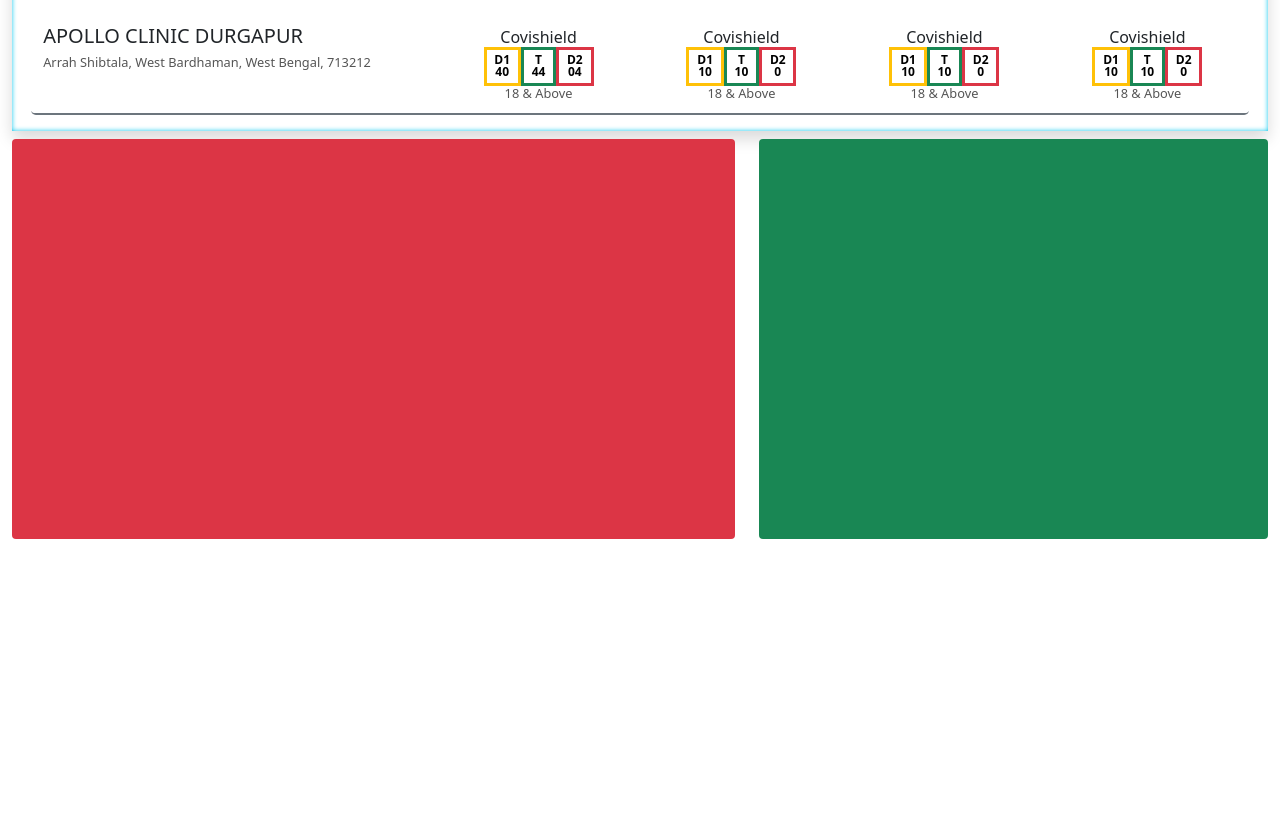
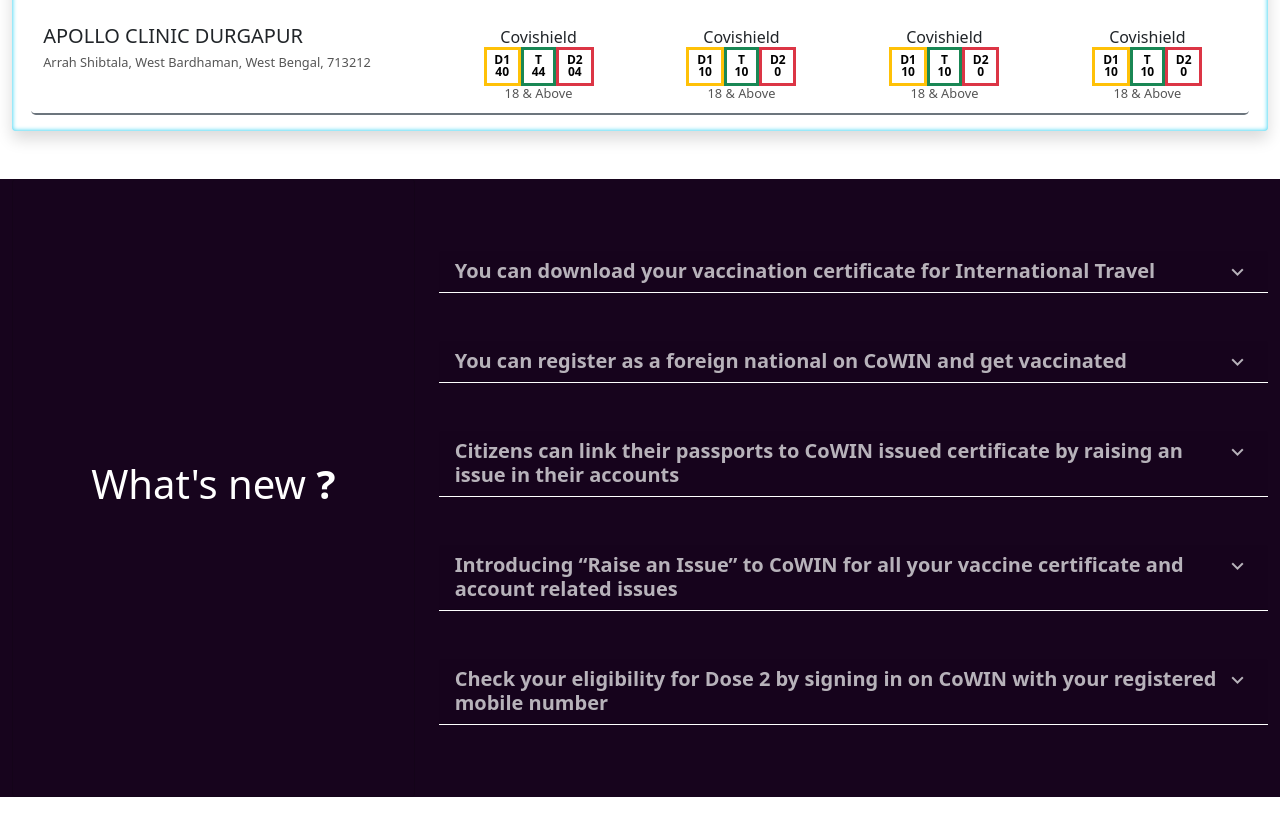
Before and after one commit to anirbansanu/c19, a React (Create React App) app: page / in a window 1280 px wide. Shown: the part 1620-2456 px from the top of the page. Before the commit the page ends 2207 px from the top, so only its background shows below. Built offline with nearby package versions, Linux system fonts and the light colour scheme.

Commit message:
Container 2 is added and ready to use

```diff
--- a/package.json
+++ b/package.json
@@ -9,6 +9,7 @@
     "bootstrap": "^5.1.3",
     "bootstrap-icons": "^1.6.1",
     "gh-pages": "^3.2.3",
+    "material-icons": "^1.10.1",
     "react": "^17.0.2",
     "react-bootstrap": "^2.0.0",
     "react-bootstrap-icons": "^1.6.1",
--- a/src/App.css
+++ b/src/App.css
@@ -26,7 +26,7 @@
 /* ===== Scrollbar CSS ===== */
   /* Firefox */
   * {
-    scrollbar-width: 8px;
+    scrollbar-width: 10px;
     scrollbar-color: linear-gradient(131deg, rgba(124,246,93,1) 12%, rgba(51,51,51,1) 30%, rgba(51,51,51,1) 68%, rgba(238,96,247,1) 78%) transparent;
 
 
@@ -34,7 +34,7 @@
 
   /* Chrome, Edge, and Safari */
   *::-webkit-scrollbar {
-    width: 8px;
+    width: 10px;
   }
 
   *::-webkit-scrollbar-track {
@@ -44,6 +44,6 @@
   *::-webkit-scrollbar-thumb {
     background: linear-gradient(-85deg, rgb(60, 116, 199) 12%, rgb(38, 227, 252) 78%);
     border-radius: 10px;
-    border: 0;
-    border-color: transparent;
+    border: 2px solid ;
+    border-color: #fff;
   }
--- a/src/components/Containers/Container2.jsx
+++ b/src/components/Containers/Container2.jsx
@@ -1,20 +1,72 @@
 import React, { Component } from 'react'
-import { Container,Row,Col,Card } from 'react-bootstrap'
+import { Container } from 'react-bootstrap'
+import AniCard from '../AniCard/AniCard'
+import './Containers.css'
 
 export default class Container2 extends Component {
     render() {
         return (
             <div>
-                <Container fluid className="container2"  >
-                    <Row>
-                        <Col className="container1-col mt-2" xs={{span: 12, order: 1 }} sm={{span: 12, order: 1 }} md={{span: 6, order: 1 }} lg={{span: 7, order: 1 }} >
-                            <Card className="bg-danger" style={{width:"100%",minHeight:"400px"}} ></Card>
-                        </Col>
-                        <Col className="container1-col mt-5 mt-md-2" xs={{span: 12, order: 2 }} sm={{span: 12, order: 2 }} md={{span: 6, order: 2 }} lg={{span: 5, order: 2 }}>
-                            <Card className="bg-success" style={{width:"100%",minHeight:"400px"}} ></Card>
-                        </Col>
+                <Container fluid className="container2 container-fluid mt-5 text-white bg-dark-purple">
+                    <div className="row container2-row">
+                        <div className="col-12 col-md-5 col-lg-4 bg-dark-purple">
+                            <div className="card whts-new-card justify-content-center align-align-items-center text-center" style={{width:"100%",height:"100%", background:'rgb(23, 4, 29)'}} >
+                                <h1>What's new <b>?</b></h1>
+                            </div>
+                        </div>
+                        <div className='col-12 col-md-7 col-lg-8' style={{minHeight: '500px',height: 'auto'}}>
+                            <div className="row m-0 pt-4 pb-4">
+                                <AniCard
+                                    className="border-0 border-bottom border-white mt-5 mb-5 rounded-0"
+                                    title='You can download your vaccination certificate for International Travel'
+                                    expandBtn={true} expandIcon='expand_more' collapseIcon="expand_less"
+                                    transparent='ani-bg-transparent-txt-white' expand={false} height="100px"
+                                >
+                                    <p>This new feature allows fully vaccinated citizens to update existing photo identity to passport number and date of birth to get International Travel Certificate.</p>
+                                </AniCard>
+                                <AniCard className="border-0 border-bottom border-white mb-5 rounded-0" title='You can register as a foreign national on CoWIN and get vaccinated' expandBtn={true} expandIcon='expand_more' collapseIcon="expand_less" transparent='ani-bg-transparent-txt-white' expand={false} height="150px">
+                                    <p>New feature has been provided for foreign national. You can easily be vaccinated just by providing your basic details. If you have been administered with Dose 1 vaccine in foreign country, you'll have provide it's details to Vaccinator while going for Vaccination.</p>
+                                </AniCard>
+                                <AniCard
+                                    className="border-0 border-bottom border-white mb-5 rounded-0"
+                                    title='Citizens can link their passports to CoWIN issued certificate by raising an issue in their accounts'
+                                    expandBtn={true}
+                                    expandIcon='expand_more'
+                                    collapseIcon="expand_less"
+                                    transparent='ani-bg-transparent-txt-white'
+                                    expand={false}
+                                    height="150px"
+                                >
+                                    <p>This is a new feature provided where you can link your passport by entering Passport number. In order to link your passport to the certificate you need to login into your CoWIN portal and then raise an issue to get your passport linked by clicking on "Add Passport Details to my vaccination certificate"</p>
+                                </AniCard>
+                                <AniCard
+                                    className="border-0 border-bottom border-white mb-5 rounded-0"
+                                    title='Introducing “Raise an Issue” to CoWIN for all your vaccine certificate and account related issues'
+                                    expandBtn={true}
+                                    expandIcon='expand_more'
+                                    collapseIcon="expand_less"
+                                    transparent='ani-bg-transparent-txt-white'
+                                    expand={false}
+                                    height="150px"
+                                >
+                                    <p>You can now get all your Issues related to your Vaccine Certificate at one place. All you need to do is to login to your CoWIN portal and click on "Raise an Issue" . Multiple Issue options are provided. You can raise your concerned issues accordingly.</p>
+                                </AniCard>
+                                <AniCard
+                                    className="border-0 border-bottom border-white mb-5 rounded-0"
+                                    title='Check your eligibility for Dose 2 by signing in on CoWIN with your registered mobile number'
+                                    expandBtn={true}
+                                    expandIcon='expand_more'
+                                    collapseIcon="expand_less"
+                                    transparent='ani-bg-transparent-txt-white'
+                                    expand={false}
+                                    height="150px"
+                                >
+                                    <p>Citizens administered with dose 1 can now check their eligibility for Dose 2 by performing a single step. "Login to your CoWIN portal" and there you have your eligibility mention next to your name, highlighted as "No. of Days left for Dose 2".</p>
+                                </AniCard>
+                            </div>
+                        </div>
 
-                    </Row>
+                    </div>
                 </Container>
             </div>
         )
--- a/src/components/Containers/Containers.css
+++ b/src/components/Containers/Containers.css
@@ -0,0 +1,6 @@
+.container2{
+    background: rgb(255, 255, 255);
+}
+.bg-dark-purple {
+    background-color:rgb(23, 4, 29) !important;
+}
--- a/src/components/Inputs/SelectInput.jsx
+++ b/src/components/Inputs/SelectInput.jsx
@@ -7,18 +7,26 @@
     constructor(props){
         super(props);
         this.state={
-            selectInput:"",
+            disable: this.props.disable===undefined?false:this.props.disable,
+            selectInput:this.props.defaultOption,
             optionsArray: ["Bihar","Goa"],
         }
         // this.setState({optionsArray:this.props.optionsArray});
-        // this.handleStatus = this.handleStatus.bind(this);
+        this.handleSelect = this.handleSelect.bind(this);
+
+    }
+    handleSelect(ev){
+        this.setState({
+            selectInput: ev.target.value
+        });
+
     }
 
     render() {
         return (
             <>
                 <FloatingLabel className="mt-5 mt-sm-4 mt-md-4" controlId="floatingSelectGrid" label={this.props.label}>
-                    <Form.Select aria-label="Floating label select example">
+                    <Form.Select disable={this.state.disable} aria-label="Floating label select example" onChange={this.handleSelect} value={this.state.selectInput}>
                         <option>{this.props.defaultOption}</option>
                         {
                             Array.isArray(this.props.optionsArray)?this.props.optionsArray.map(
--- a/src/components/Tabs/C19Tabs.jsx
+++ b/src/components/Tabs/C19Tabs.jsx
@@ -8,11 +8,11 @@
             <>
                 <Tabs defaultActiveKey="By-District" id="uncontrolled-tab-example" className="mb-3">
                     <Tab eventKey="By-District" title="By District">
-                        <SelectInput label="Select" defaultOption='Your State' optionsArray={["West Bengal","Maharastra","J&K",'Ladak']}/>
-                        <SelectInput label="Select" defaultOption='Your District' optionsArray={[]}/>
+                        <SelectInput disable="false" label="Select" defaultOption='Your State' optionsArray={["West Bengal","Maharastra","J&K",'Ladak']}/>
+                        <SelectInput disable="true" label="Select" defaultOption='Your District' optionsArray={[]}/>
                     </Tab>
                     <Tab eventKey="By-PIN" title="By PIN">
-                        <SelectInput label="Select" defaultOption='State' optionsArray={["West Bengal","Maharastra","J&K",'Ladak']}/>
+                        <SelectInput disable="true" label="Select" defaultOption='State' optionsArray={["West Bengal","Maharastra","J&K",'Ladak']}/>
                         {/* <SelectInput label="Select" defaultOption='State' optionsArray={["West Bengal","Maharastra","J&K",'Ladak']}/> */}
                     </Tab>
 
```
Also changed, not shown: src/components/C19Card/C19Card.jsx (+5 -5 lines), 1 other file (tests, documents, lock files or other folders).
